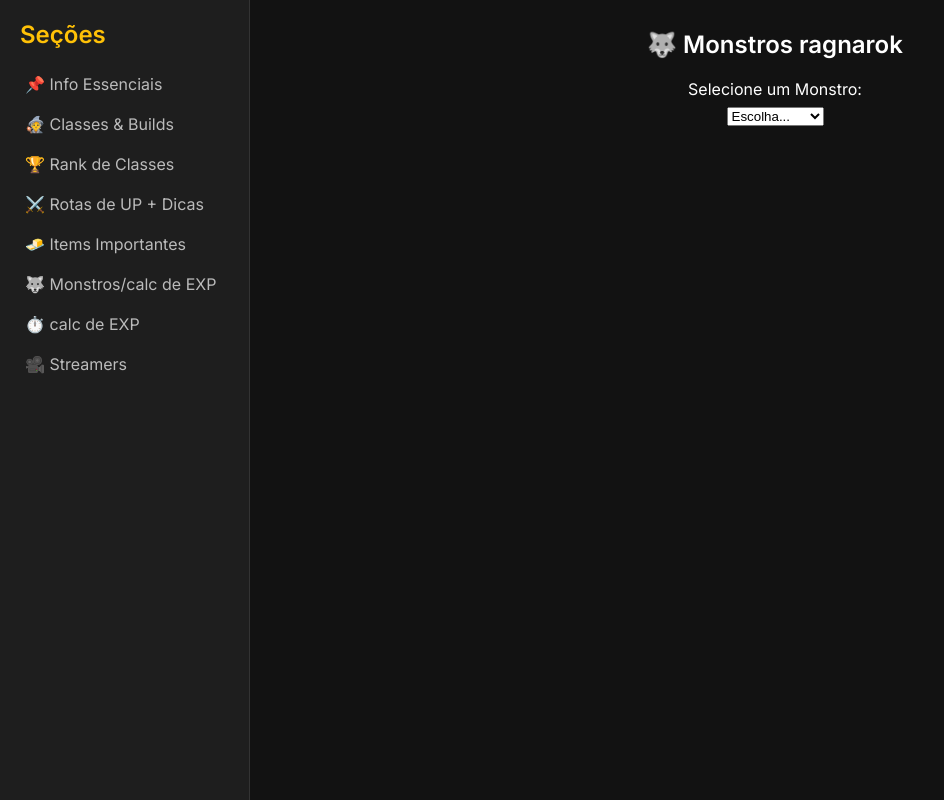
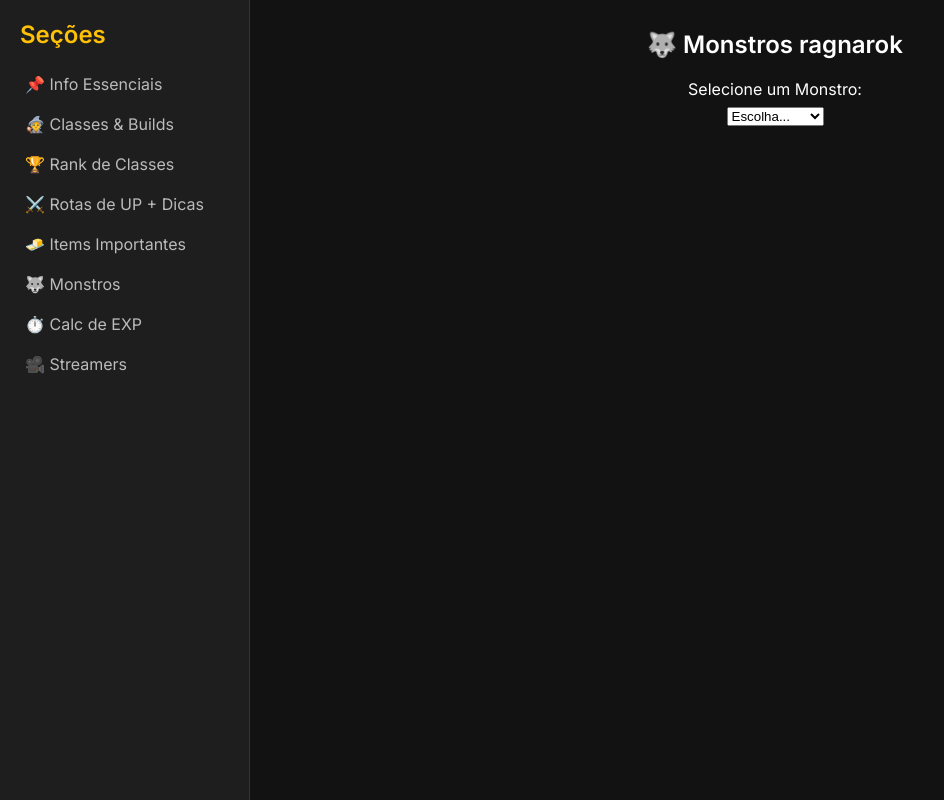
Before and after one commit to olvictor/wiki-latam, a Flask app: template templates/monstros.html in a window 1280 px wide. Shown: the whole page, without its empty margins (0-944 px from the left). Run offline with Flask 3, Linux system fonts and the light colour scheme; the template is opened without the code that fills it: most values are stand-ins (such as "Sample title", 1, 10 or a date in 2020).

Commit message:
update seções

```diff
--- a/templates/classes.html
+++ b/templates/classes.html
@@ -193,8 +193,8 @@
       <a href="{{ url_for('rank_page') }}">🏆 Rank de Classes</a>
       <a href="{{ url_for('rotas_page') }}">⚔️ Rotas de UP + Dicas</a>
       <a href="{{ url_for('items_page') }}">🧈 Items Importantes</a>
-      <a href="{{ url_for('monstros_page') }}">🐺 Monstros/calc de EXP</a>
-      <a href="{{ url_for('timer_page') }}">⏱️ calc de EXP</a>
+      <a href="{{ url_for('monstros_page') }}">🐺 Monstros</a>
+      <a href="{{ url_for('timer_page') }}">⏱️ Calc de EXP</a>
       <a href="{{ url_for('streamers_page') }}">🎥 Streamers</a>
     </nav>
   </aside>
--- a/templates/index.html
+++ b/templates/index.html
@@ -204,8 +204,8 @@
       <a href="{{ url_for('rank_page') }}">🏆 Rank de Classes</a>
       <a href="{{ url_for('rotas_page') }}">⚔️ Rotas de UP + Dicas</a>
       <a href="{{ url_for('items_page') }}">🧈 Items Importantes</a>
-      <a href="{{ url_for('monstros_page') }}">🐺 Monstros/calc de EXP</a>
-      <a href="{{ url_for('timer_page') }}">⏱️ calc de EXP</a>
+      <a href="{{ url_for('monstros_page') }}">🐺 Monstros</a>
+      <a href="{{ url_for('timer_page') }}">⏱️ Calc de EXP</a>
       <a href="{{ url_for('streamers_page') }}">🎥 Streamers</a>
     </nav>
   </aside>
--- a/templates/items.html
+++ b/templates/items.html
@@ -241,8 +241,8 @@
       <a href="{{ url_for('rank_page') }}">🏆 Rank de Classes</a>
       <a href="{{ url_for('rotas_page') }}">⚔️ Rotas de UP + Dicas</a>
       <a href="{{ url_for('items_page') }}">🧈 Items Importantes</a>
-      <a href="{{ url_for('monstros_page') }}">🐺 Monstros/calc de EXP</a>
-      <a href="{{ url_for('timer_page') }}">⏱️ calc de EXP</a>
+      <a href="{{ url_for('monstros_page') }}">🐺 Monstros</a>
+      <a href="{{ url_for('timer_page') }}">⏱️ Calc de EXP</a>
       <a href="{{ url_for('streamers_page') }}">🎥 Streamers</a>
     </nav>
   </aside>
--- a/templates/monstros.html
+++ b/templates/monstros.html
@@ -195,7 +195,7 @@
   flex-direction: column;
   justify-content: center;
   align-items: center;
-  gap: 1rem;
+  gap: .5rem;
 }
 
 .imagen-monstro{
@@ -388,8 +388,8 @@ button:disabled{
       <a href="{{ url_for('rank_page') }}">🏆 Rank de Classes</a>
       <a href="{{ url_for('rotas_page') }}">⚔️ Rotas de UP + Dicas</a>
       <a href="{{ url_for('items_page') }}">🧈 Items Importantes</a>
-      <a href="{{ url_for('monstros_page') }}">🐺 Monstros/calc de EXP</a>
-      <a href="{{ url_for('timer_page') }}">⏱️ calc de EXP</a>
+      <a href="{{ url_for('monstros_page') }}">🐺 Monstros</a>
+      <a href="{{ url_for('timer_page') }}">⏱️ Calc de EXP</a>
       <a href="{{ url_for('streamers_page') }}">🎥 Streamers</a>
     </nav>
   </aside>
--- a/templates/rank.html
+++ b/templates/rank.html
@@ -209,8 +209,8 @@
       <a href="{{ url_for('rank_page') }}">🏆 Rank de Classes</a>
       <a href="{{ url_for('rotas_page') }}">⚔️ Rotas de UP + Dicas</a>
       <a href="{{ url_for('items_page') }}">🧈 Items Importantes</a>
-      <a href="{{ url_for('monstros_page') }}">🐺 Monstros/calc de EXP</a>
-      <a href="{{ url_for('timer_page') }}">⏱️ calc de EXP</a>
+      <a href="{{ url_for('monstros_page') }}">🐺 Monstros</a>
+      <a href="{{ url_for('timer_page') }}">⏱️ Calc de EXP</a>
       <a href="{{ url_for('streamers_page') }}">🎥 Streamers</a>
     </nav>
   </aside>
--- a/templates/rotas.html
+++ b/templates/rotas.html
@@ -227,8 +227,8 @@
       <a href="{{ url_for('rank_page') }}">🏆 Rank de Classes</a>
       <a href="{{ url_for('rotas_page') }}">⚔️ Rotas de UP + Dicas</a>
       <a href="{{ url_for('items_page') }}">🧈 Items Importantes</a>
-      <a href="{{ url_for('monstros_page') }}">🐺 Monstros/calc de EXP</a>
-      <a href="{{ url_for('timer_page') }}">⏱️ calc de EXP</a>
+      <a href="{{ url_for('monstros_page') }}">🐺 Monstros</a>
+      <a href="{{ url_for('timer_page') }}">⏱️ Calc de EXP</a>
       <a href="{{ url_for('streamers_page') }}">🎥 Streamers</a>
     </nav>
   </aside>
--- a/templates/streamers.html
+++ b/templates/streamers.html
@@ -204,8 +204,8 @@
       <a href="{{ url_for('rank_page') }}">🏆 Rank de Classes</a>
       <a href="{{ url_for('rotas_page') }}">⚔️ Rotas de UP + Dicas</a>
       <a href="{{ url_for('items_page') }}">🧈 Items Importantes</a>
-      <a href="{{ url_for('monstros_page') }}">🐺 Monstros/calc de EXP</a>
-      <a href="{{ url_for('timer_page') }}">⏱️ calc de EXP</a>
+      <a href="{{ url_for('monstros_page') }}">🐺 Monstros</a>
+      <a href="{{ url_for('timer_page') }}">⏱️ Calc de EXP</a>
       <a href="{{ url_for('streamers_page') }}">🎥 Streamers</a>
     </nav>
   </aside>
--- a/templates/timer.html
+++ b/templates/timer.html
@@ -377,12 +377,11 @@ button:disabled{
       <a href="{{ url_for('rank_page') }}">🏆 Rank de Classes</a>
       <a href="{{ url_for('rotas_page') }}">⚔️ Rotas de UP + Dicas</a>
       <a href="{{ url_for('items_page') }}">🧈 Items Importantes</a>
-          <a href="{{ url_for('monstros_page') }}">🐺 Monstros/calc de EXP</a>
-          <a href="{{ url_for('timer_page') }}">⏱️ calc de EXP</a>
+      <a href="{{ url_for('monstros_page') }}">🐺 Monstros</a>
+      <a href="{{ url_for('timer_page') }}">⏱️ Calc de EXP</a>
       <a href="{{ url_for('streamers_page') }}">🎥 Streamers</a>
     </nav>
   </aside>
-
     <main>
         <section id="rank" class="section">
               <h2>⏱️ Calcule sua quantidade de XP</h2>
```
Lines whose indentation alone changed are shown as unchanged.
